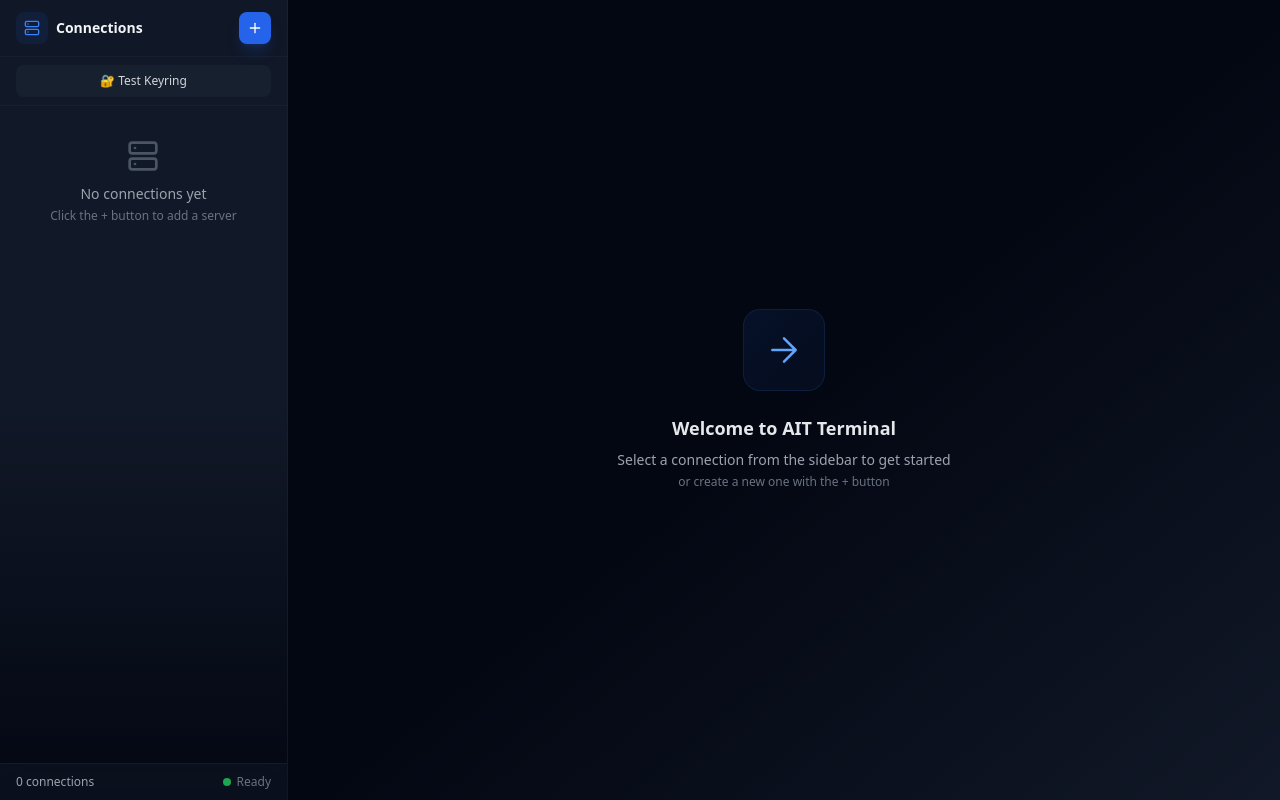
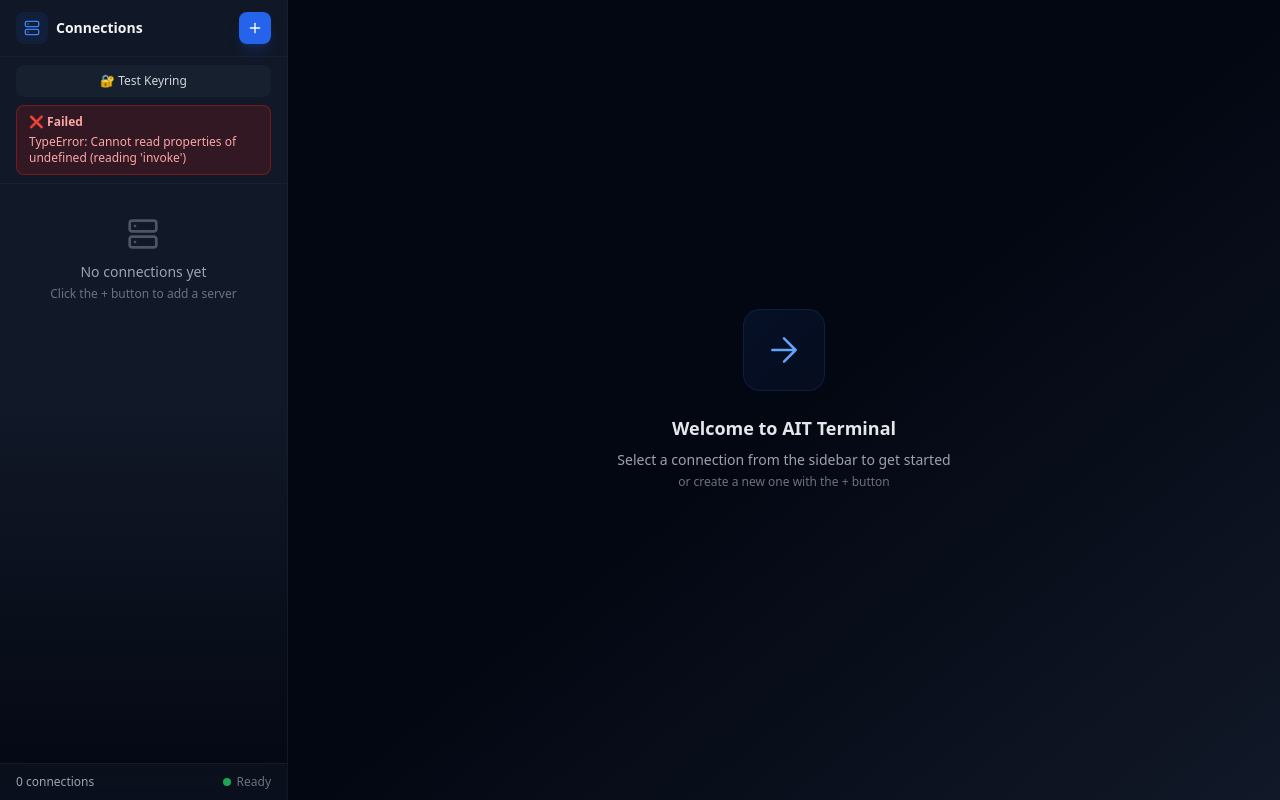
Before and after one commit to sungeunsong/ait, a React (Vite) app: page / in a window 1280 px wide. Both pictures are taken after a click on the button "🔐 Test Keyring". Built offline with nearby package versions, Linux system fonts and the light colour scheme.

Commit message:
테스트용

```diff
--- a/src/ProfileList.tsx
+++ b/src/ProfileList.tsx
@@ -109,13 +109,16 @@
   };
 
   // Test keyring functionality
+  const [testResult, setTestResult] = useState<{ success: boolean; message: string } | null>(null);
+
   const testKeyring = async () => {
+    setTestResult(null);
     try {
       const result = await invoke<string>("test_keyring");
-      alert("✅ " + result);
+      setTestResult({ success: true, message: result });
       console.log("[Keyring Test]", result);
     } catch (error) {
-      alert("❌ Keyring test failed: " + String(error));
+      setTestResult({ success: false, message: String(error) });
       console.error("[Keyring Test] Failed:", error);
     }
   };
@@ -140,7 +143,7 @@
       </div>
 
       {/* Debug Tools */}
-      <div className="border-b border-gray-800/50 px-4 py-2">
+      <div className="border-b border-gray-800/50 px-4 py-2 space-y-2">
         <button
           onClick={testKeyring}
           className="w-full rounded-lg bg-gray-800/50 px-3 py-2 text-xs text-gray-300 transition-all hover:bg-gray-800 hover:text-white"
@@ -148,6 +151,21 @@
         >
           🔐 Test Keyring
         </button>
+
+        {testResult && (
+          <div className={`rounded-lg px-3 py-2 text-xs ${
+            testResult.success
+              ? "bg-green-900/30 text-green-300 border border-green-700/50"
+              : "bg-red-900/30 text-red-300 border border-red-700/50"
+          }`}>
+            <div className="font-semibold mb-1">
+              {testResult.success ? "✅ Success" : "❌ Failed"}
+            </div>
+            <div className="whitespace-pre-wrap break-words">
+              {testResult.message}
+            </div>
+          </div>
+        )}
       </div>
 
       {/* Profile List */}
```
Also changed, not shown: 1 other file (tests, documents, lock files or other folders).
